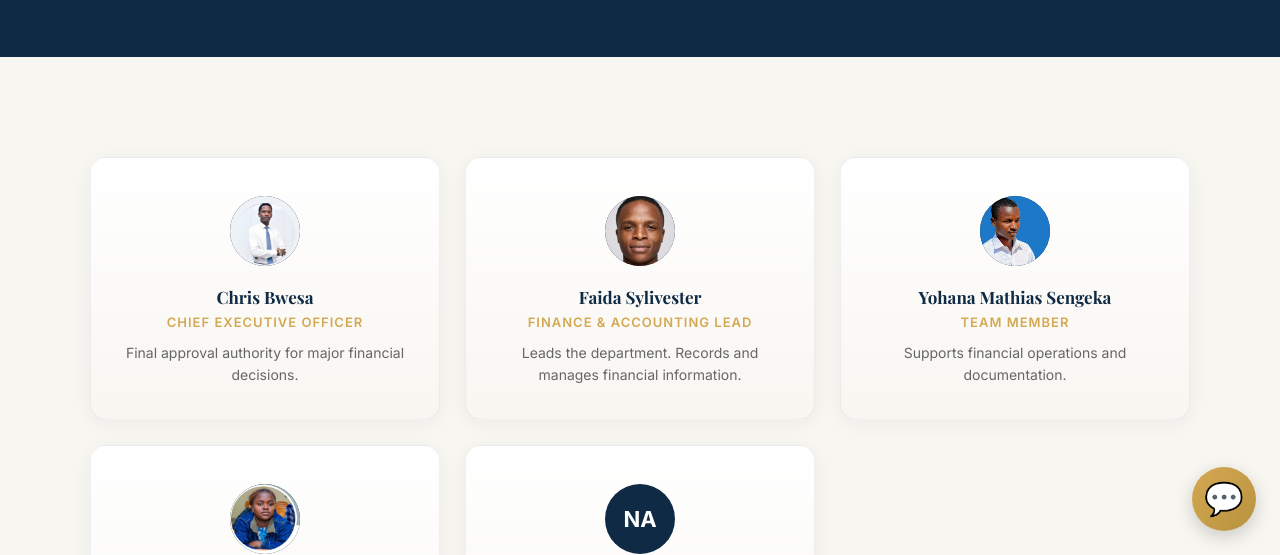
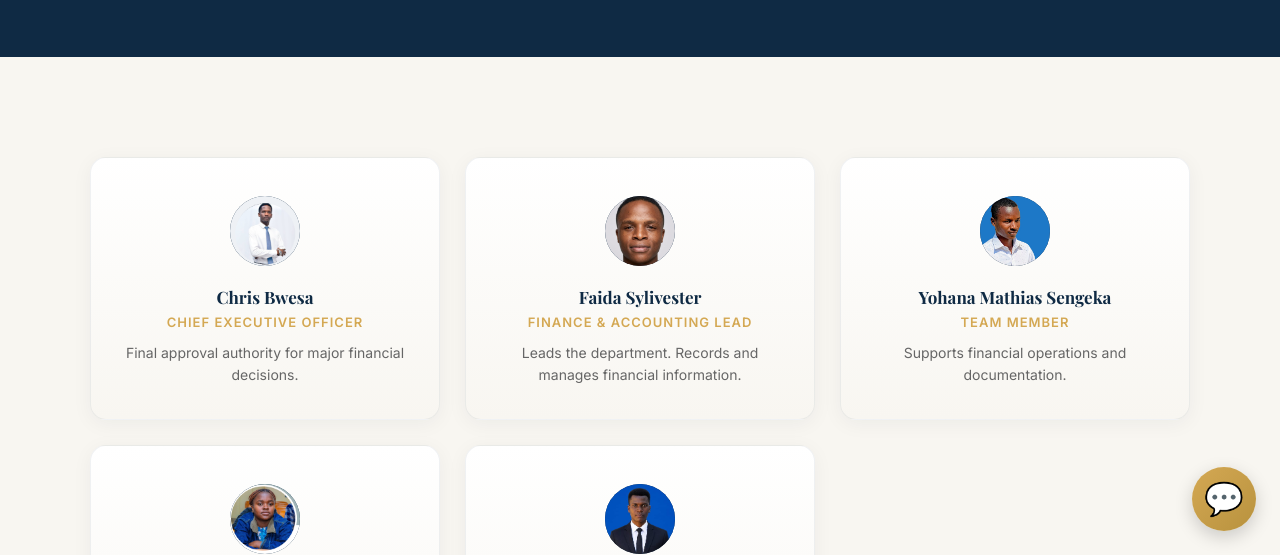
Before and after one commit to profitsylivester-ux/bleca-finance-website, a website with bundled scripts: page team.html in a window 1280 px wide. Shown: the part 245-800 px from the top of the page. Built offline with nearby package versions, Linux system fonts and the light colour scheme; a web font is replaced by a local one.

Commit message:
Feat: add Nehemia Alelneh Aloyce portrait to team page

```diff
--- a/team.html
+++ b/team.html
@@ -96,7 +96,9 @@
           </div>
 
           <div class="team-card">
-            <div class="team-avatar">NA</div>
+            <div class="team-avatar team-avatar--portrait">
+              <img src="images/nehemia-alelneh.jpeg" alt="Portrait of Nehemia Alelneh Aloyce" loading="lazy">
+            </div>
             <h3 data-i18n="site.team.member5.name">Nehemia Alelneh Aloyce</h3>
             <p class="team-role" data-i18n="site.team.member5.role">Team Member</p>
             <p class="team-desc" data-i18n="site.team.member5.desc">Supports financial operations and documentation.</p>
```
Also changed, not shown: images/nehemia-alelneh.jpeg (added).
